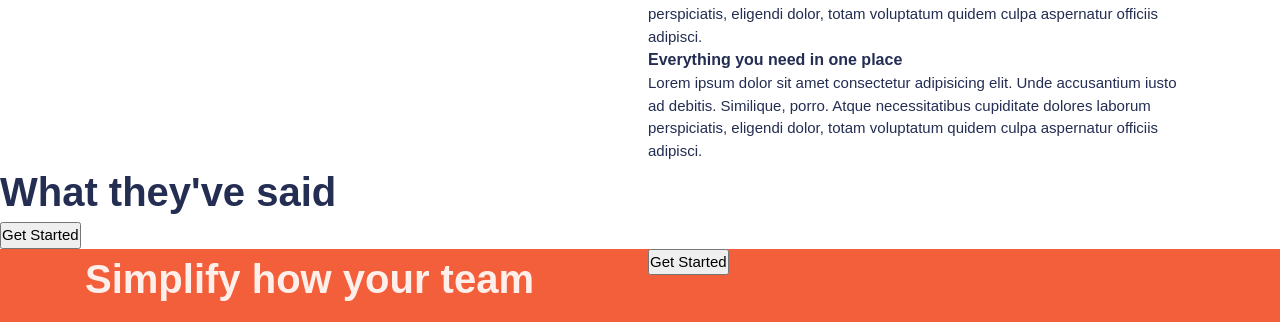
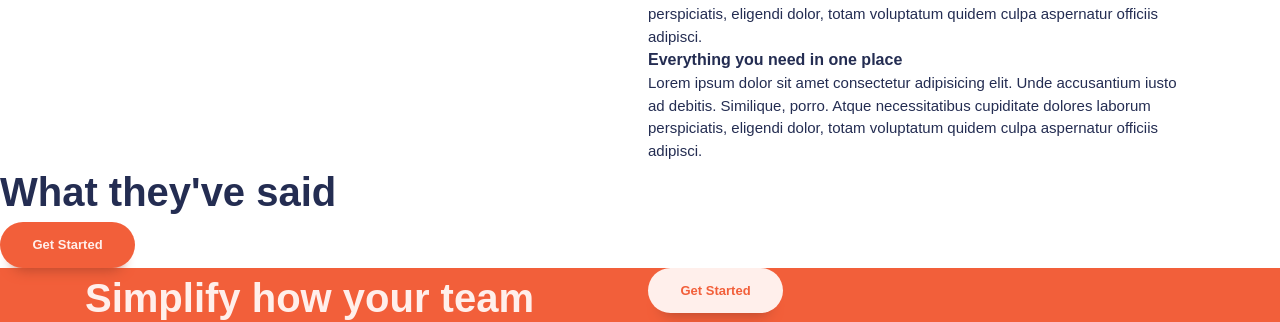
Before and after one commit to mnmt7/Frontend-Mentor-Manage-Landing-Page, a plain HTML site: page index.html in a window 1280 px wide. Shown: the part 834-1156 px from the top of the page. Drawn offline with Linux system fonts and the light colour scheme.

Commit message:
Added styling

```diff
--- a/index.html
+++ b/index.html
@@ -39,7 +39,7 @@
                 </ul>
 
             </nav>
-            <buttton class="text-accent-100 bg-accent-400 fs-300 padding-button" href="#">Get Started</button>
+            <buttton class="button" href="#">Get Started</button>
             </div>
         </header>
 
--- a/style.css
+++ b/style.css
@@ -72,7 +72,9 @@ svg {
 
 /* VARIABLES */
 :root {
+    --clr-accent-500: hsl(12, 60%, 45%);
     --clr-accent-400: hsl(12, 88%, 59%);
+    --clr-accent-300: hsl(12, 88%, 75%);
     --clr-accent-100: hsl(13, 100%, 96%);
 
     --clr-primary-400: hsl(228, 39%, 23%);
@@ -246,3 +248,35 @@ body {
     font-family: var(--ff-body);
     color: var(--clr-primary-400);
 }
+
+
+/* BUTTON */
+.button {
+    cursor: pointer;
+    padding: 1.25em 2.5em;
+    border-radius: 100vmax;
+    font-weight: var(--fw-bold);
+    font-size: var(--fs-button);
+    line-height: 1;
+    color: var(--clr-accent-100);
+    background-color: var(--clr-accent-400);
+    border: none;
+    text-decoration: none;
+    box-shadow: 0 1.125em 1em -1em var(--clr-accent-500);
+}
+
+.button[data-type="inverted"] {
+    background-color: var(--clr-accent-100);
+    color: var(--clr-accent-400);
+}
+
+.button:hover,
+.button:focus-visible {
+    background-color: var(--clr-accent-300);
+}
+
+.button[data-type="inverted"]:hover,
+.button[data-type="inverted"]:focus-visible {
+    background-color: var(--clr-accent-100);
+    color: var(--clr-accent-300);
+}
```
